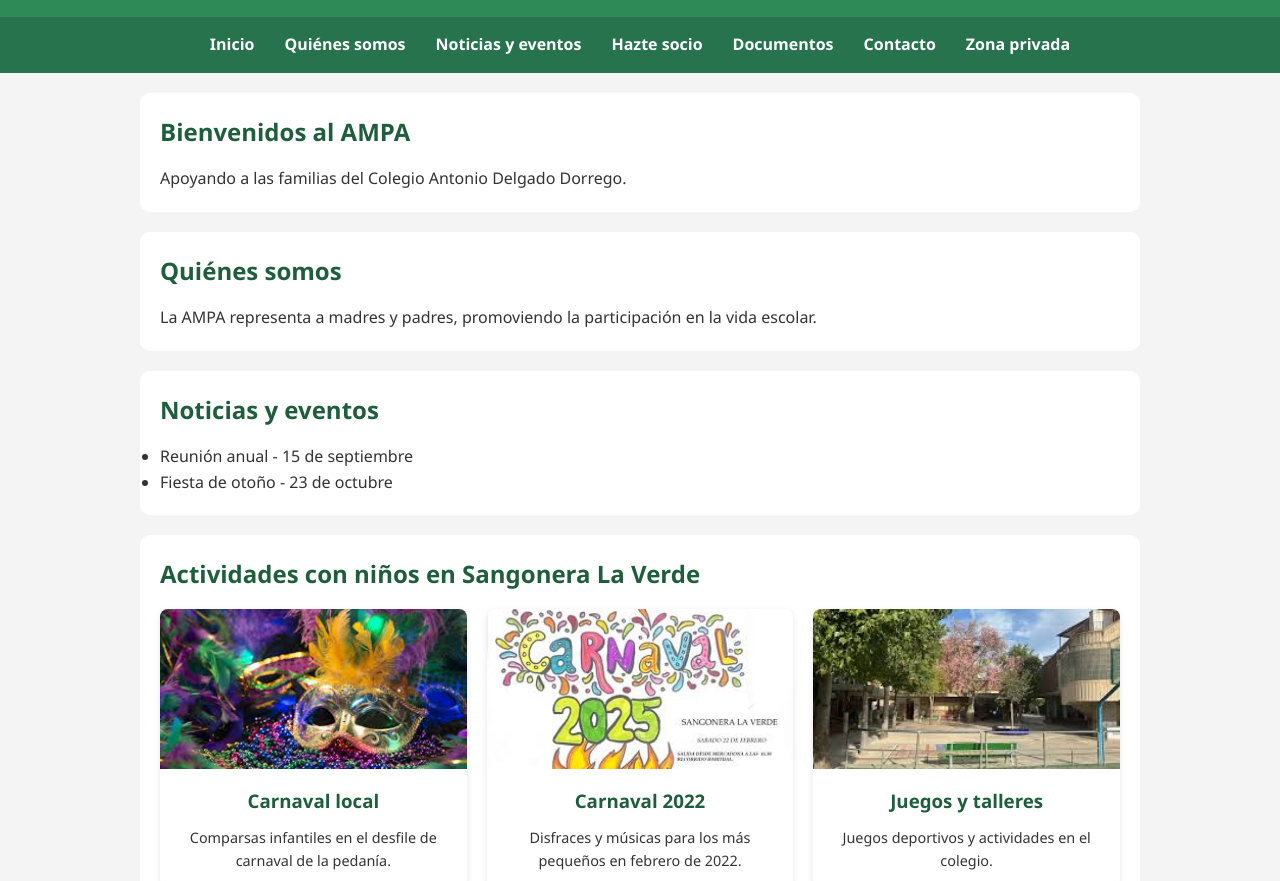
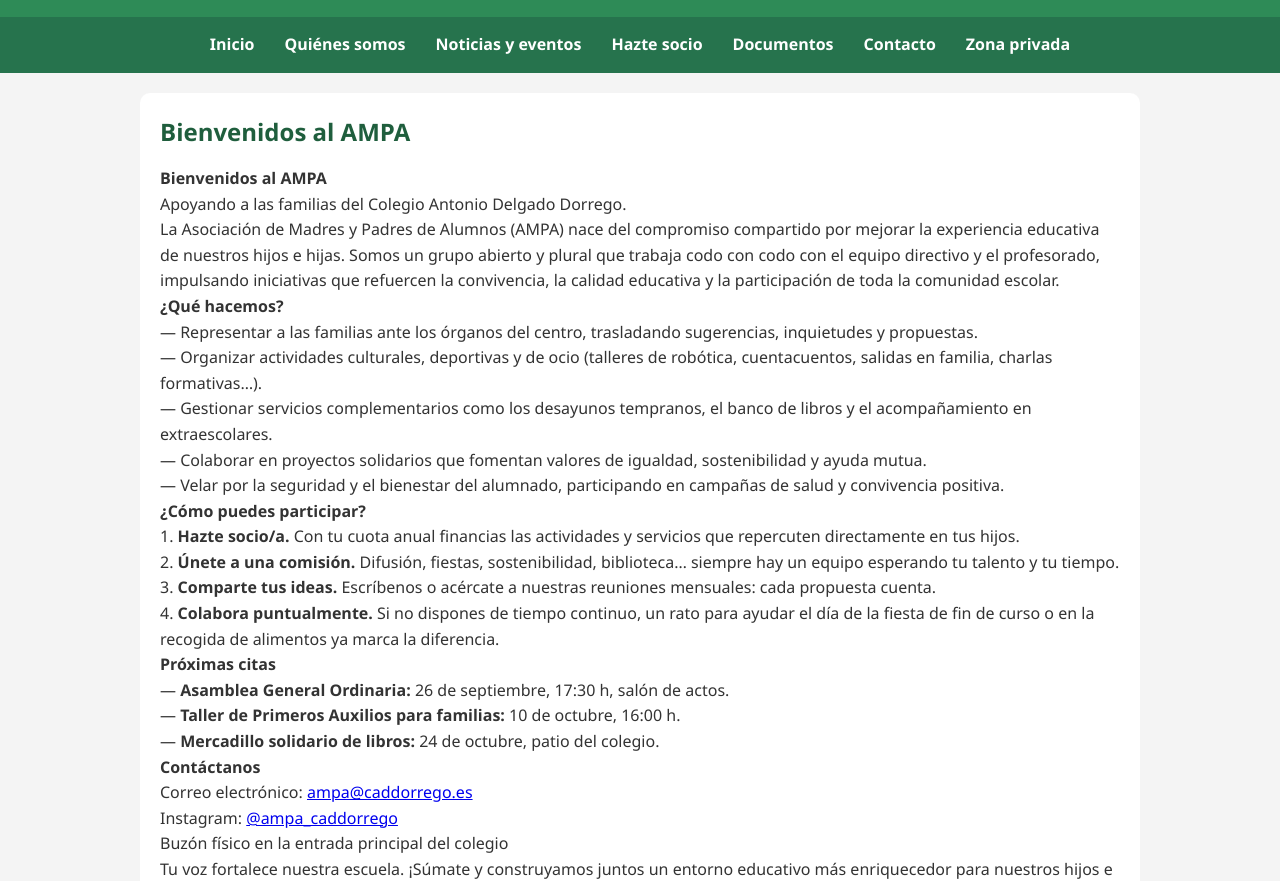
Before and after one commit to AmpaCeipAdd/ampa.github.io, a plain HTML site: page index.html in a window 1280 px wide. Shown: the part 83-964 px from the top of the page. Drawn offline with Linux system fonts and the light colour scheme.

Commit message:
Update index.html

```diff
--- a/index.html
+++ b/index.html
@@ -28,7 +28,36 @@
   </nav><script src="script.js"></script>
   <section id="inicio">
     <h2>Bienvenidos al AMPA</h2>
-    <p>Apoyando a las familias del Colegio Antonio Delgado Dorrego.</p>
+    <p><strong>Bienvenidos al AMPA</strong><br>
+	<p>Apoyando a las familias del Colegio Antonio Delgado Dorrego.</p>
+
+	<p>La Asociación de Madres y Padres de Alumnos (AMPA) nace del compromiso compartido por mejorar la experiencia educativa de nuestros hijos e hijas. Somos un grupo abierto y plural que trabaja codo con codo con el equipo directivo y el profesorado, impulsando iniciativas que refuercen la convivencia, la calidad educativa y la participación de toda la comunidad escolar.</p>
+
+	<p><strong>¿Qué hacemos?</strong></p>
+	<p>&mdash; Representar a las familias ante los órganos del centro, trasladando sugerencias, inquietudes y propuestas.</p>
+	<p>&mdash; Organizar actividades culturales, deportivas y de ocio (talleres de robótica, cuentacuentos, salidas en familia, charlas formativas…).</p>
+	<p>&mdash; Gestionar servicios complementarios como los desayunos tempranos, el banco de libros y el acompañamiento en extraescolares.</p>
+	<p>&mdash; Colaborar en proyectos solidarios que fomentan valores de igualdad, sostenibilidad y ayuda mutua.</p>
+	<p>&mdash; Velar por la seguridad y el bienestar del alumnado, participando en campañas de salud y convivencia positiva.</p>
+
+	<p><strong>¿Cómo puedes participar?</strong></p>
+	<p>1. <strong>Hazte socio/a.</strong> Con tu cuota anual financias las actividades y servicios que repercuten directamente en tus hijos.</p>
+	<p>2. <strong>Únete a una comisión.</strong> Difusión, fiestas, sostenibilidad, biblioteca… siempre hay un equipo esperando tu talento y tu tiempo.</p>
+	<p>3. <strong>Comparte tus ideas.</strong> Escríbenos o acércate a nuestras reuniones mensuales: cada propuesta cuenta.</p>
+	<p>4. <strong>Colabora puntualmente.</strong> Si no dispones de tiempo continuo, un rato para ayudar el día de la fiesta de fin de curso o en la recogida de alimentos ya marca la diferencia.</p>
+
+	<p><strong>Próximas citas</strong></p>
+	<p>&mdash; <strong>Asamblea General Ordinaria:</strong> 26 de septiembre, 17:30 h, salón de actos.</p>
+	<p>&mdash; <strong>Taller de Primeros Auxilios para familias:</strong> 10 de octubre, 16:00 h.</p>
+	<p>&mdash; <strong>Mercadillo solidario de libros:</strong> 24 de octubre, patio del colegio.</p>
+
+	<p><strong>Contáctanos</strong></p>
+	<p>Correo electrónico: <a href="mailto:ampa@caddorrego.es">ampa@caddorrego.es</a></p>
+	<p>Instagram: <a href="https://instagram.com/ampa_caddorrego">@ampa_caddorrego</a></p>
+	<p>Buzón físico en la entrada principal del colegio</p>
+
+	<p>Tu voz fortalece nuestra escuela. ¡Súmate y construyamos juntos un entorno educativo más enriquecedor para nuestros hijos e hijas!</p>
+
   </section>
   <section id="quienes-somos">
     <h2>Quiénes somos</h2>
```
